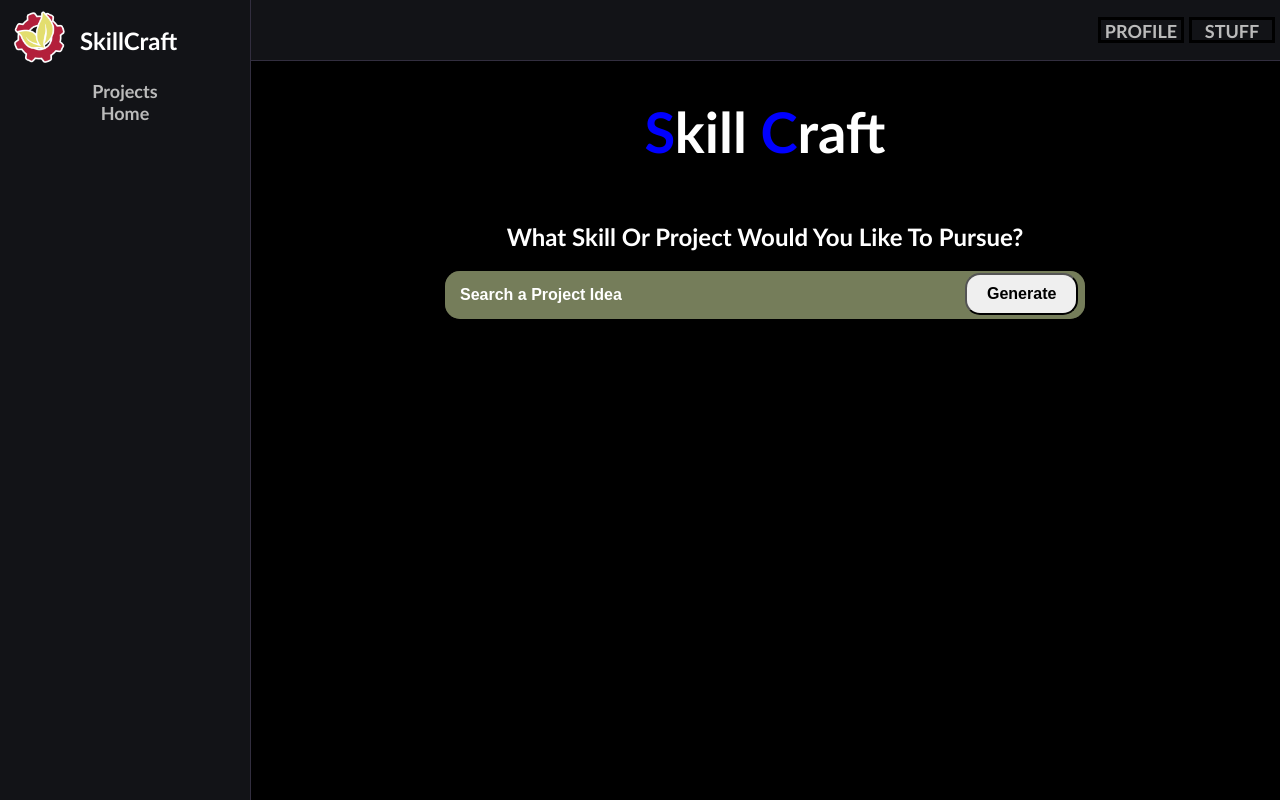
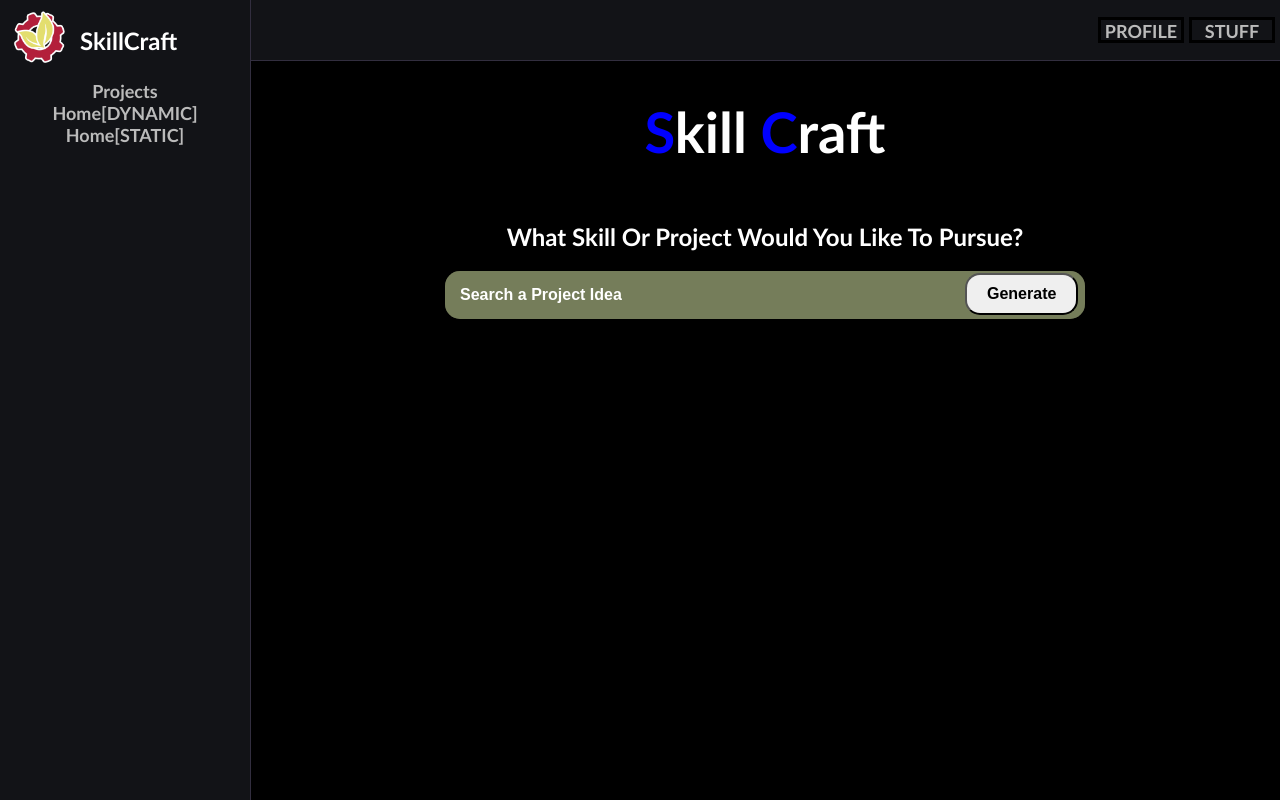
Before and after one commit to Kyros0718/SkillCraft, a Flask app: page /instruction.html in a window 1280 px wide. Run offline with Flask 2, Linux system fonts and the light colour scheme.

Commit message:
Add a static/dynamic button on instruction

```diff
--- a/templates/instruction.html
+++ b/templates/instruction.html
@@ -56,7 +56,8 @@
             <li id="navlogo"><img src="../static/images/SkillCraft Logo Red-Yellow.png">
             <div><h1>SkillCraft</h1></div></li>
             <li><a href="">Projects</a></li>
-            <li><a href="/">Home</a></li>
+            <li><a href="/">Home[DYNAMIC]</a></li>
+            <li><a href="index.html">Home[STATIC]</a></li>
         </ul>
     </nav>
 
```
